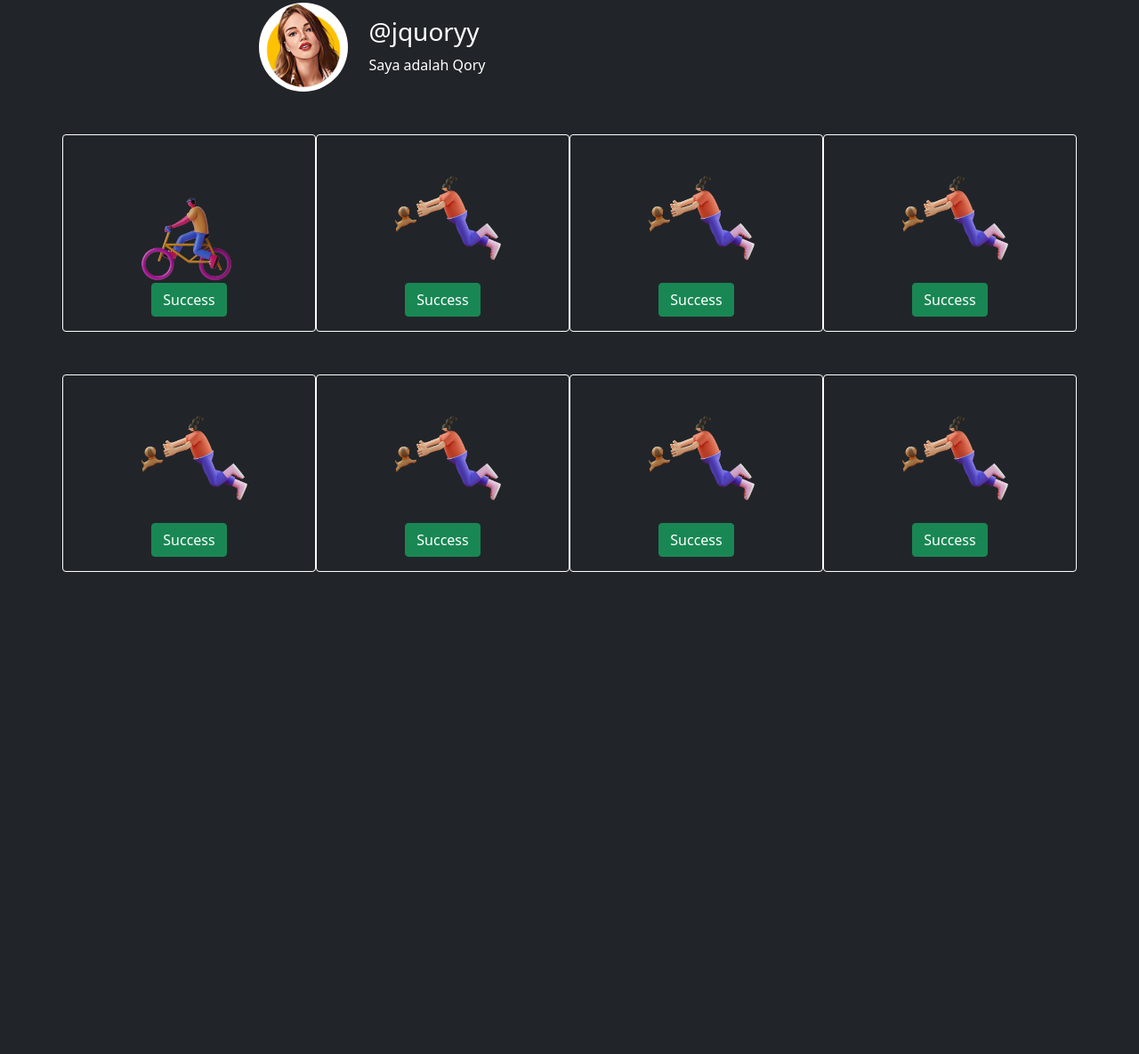
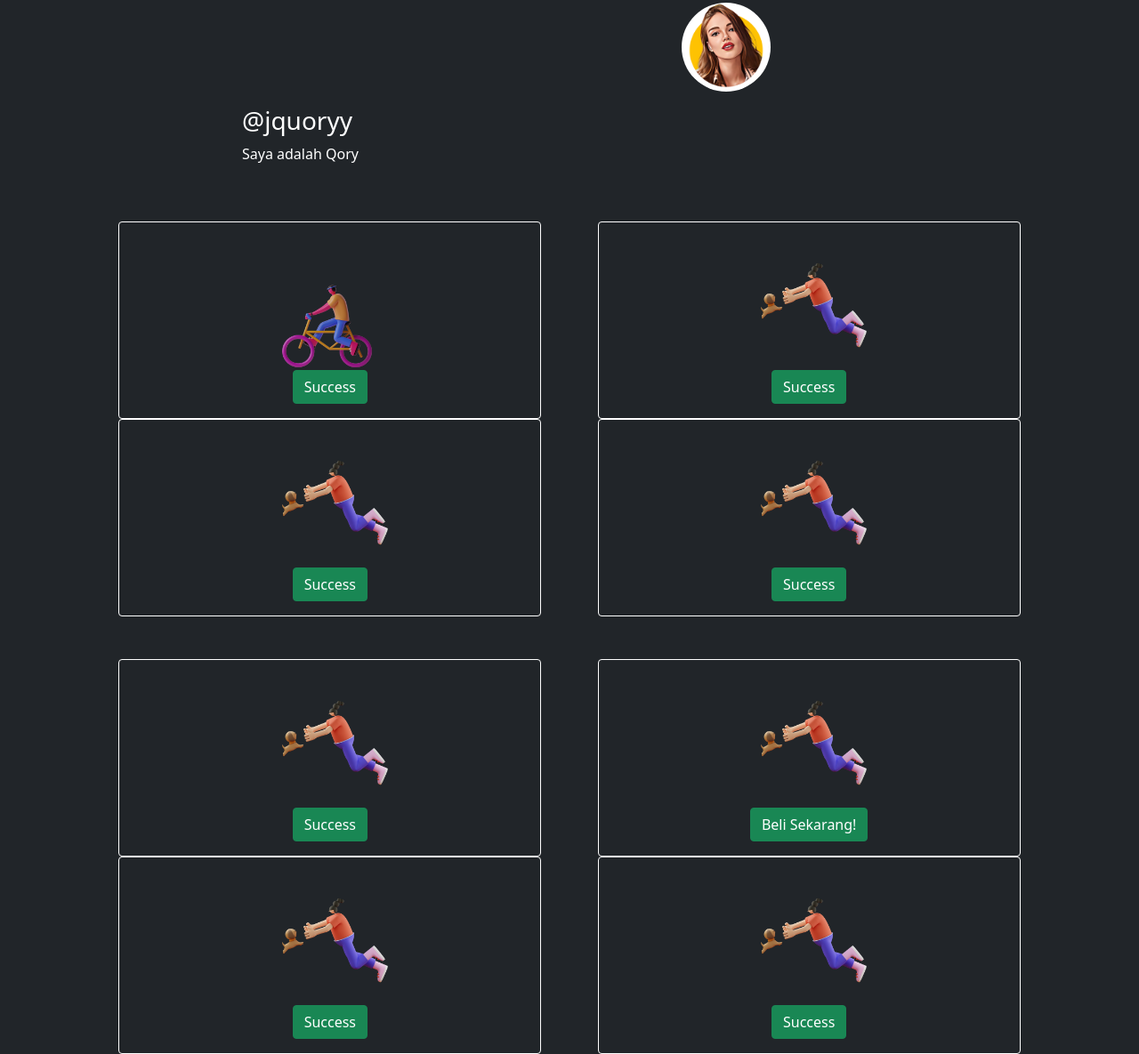
Before and after one commit to jquory/sintakgithub, a website: page index.html in a window 1280 px wide. Shown: the part 69-1254 px from the top of the page at 89% size. Before the commit the page ends 800 px from the top, so only its background shows below. Drawn offline with nearby package versions, Linux system fonts and the light colour scheme.

Commit message:
Menambahkan Halaman About

```diff
--- a/index.html
+++ b/index.html
@@ -39,7 +39,7 @@
               <a class="nav-link active" href="blog.html">Blog</a>
             </li>
             <li class="nav-item">
-              <a class="nav-link active" href="#">About</a>
+              <a class="nav-link active" href="about.html">About</a>
             </li>
           </ul>
         </div>
@@ -48,7 +48,7 @@
 
     <div class="container">
       <div class="row justify-content-center mt-3">
-        <div class="col-3 text-end">
+        <div class="col-5 text-end">
           <img src="profile3.png" class="rounded-circle" width="100" class="" />
         </div>
         <div class="col-8 mt-3 text-white">
@@ -57,37 +57,43 @@
         </div>
       </div>
       <div class="row justify-content-evenly mt-5">
-        <div class="col-3 border border-white rounded p-3 text-center">
+        <div class="col-5 border border-white rounded p-3 text-center">
           <img src="Saly-5.png" width="150" alt="" /> <br />
           <button type="button" class="btn btn-success">Success</button>
         </div>
-        <div class="col-3 border border-white rounded p-3 text-center">
+        <div class="col-5 border border-white rounded p-3 text-center">
           <img src="Sally-4.png" width="150" alt="" /> <br />
           <button type="button" class="btn btn-success">Success</button>
         </div>
-        <div class="col-3 border border-white rounded p-3 text-center">
+        <div class="col-5 border border-white rounded p-3 text-center">
           <img src="Sally-4.png" width="150" alt="" /> <br />
           <button type="button" class="btn btn-success">Success</button>
         </div>
-        <div class="col-3 border border-white rounded p-3 text-center">
+        <div class="col-5 border border-white rounded p-3 text-center">
           <img src="Sally-4.png" width="150" alt="" /> <br />
           <button type="button" class="btn btn-success">Success</button>
         </div>
       </div>
       <div class="row justify-content-evenly mt-5">
-        <div class="col-3 border border-white rounded p-3 text-center">
+        <div class="col-5 border border-white rounded p-3 text-center">
           <img src="Sally-4.png" width="150" alt="" /> <br />
           <button type="button" class="btn btn-success">Success</button>
         </div>
-        <div class="col-3 border border-white rounded p-3 text-center">
+        <div class="col-5 border border-white rounded p-3 text-center">
+          <img src="Sally-4.png" width="150" alt="" /> <br />
+          <button
+            type="button"
+            onclick="window.location.href = 'blog.html';"
+            class="btn btn-success"
+          >
+            Beli Sekarang!
+          </button>
+        </div>
+        <div class="col-5 border border-white rounded p-3 text-center">
           <img src="Sally-4.png" width="150" alt="" /> <br />
           <button type="button" class="btn btn-success">Success</button>
         </div>
-        <div class="col-3 border border-white rounded p-3 text-center">
-          <img src="Sally-4.png" width="150" alt="" /> <br />
-          <button type="button" class="btn btn-success">Success</button>
-        </div>
-        <div class="col-3 border border-white rounded p-3 text-center">
+        <div class="col-5 border border-white rounded p-3 text-center">
           <img src="Sally-4.png" width="150" alt="" /> <br />
           <button type="button" class="btn btn-success">Success</button>
         </div>
```
Also changed, not shown: about.html (added, +27 -0 lines).
